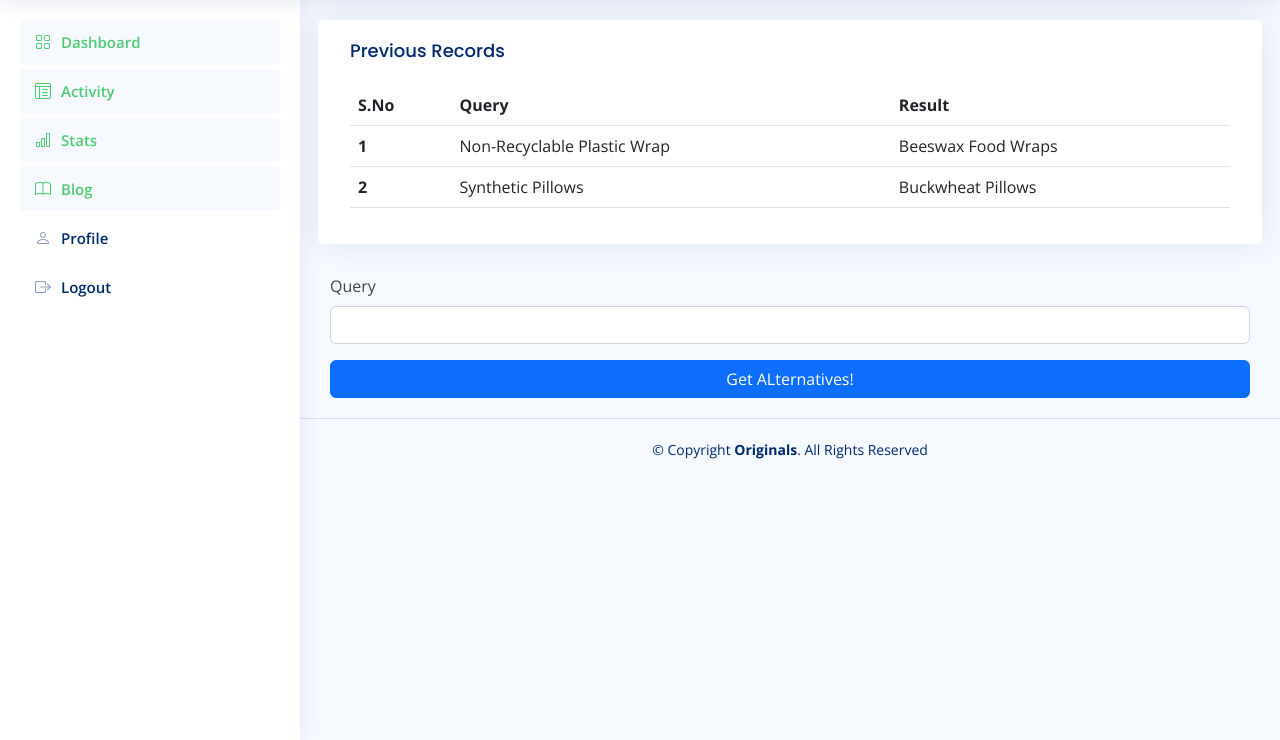
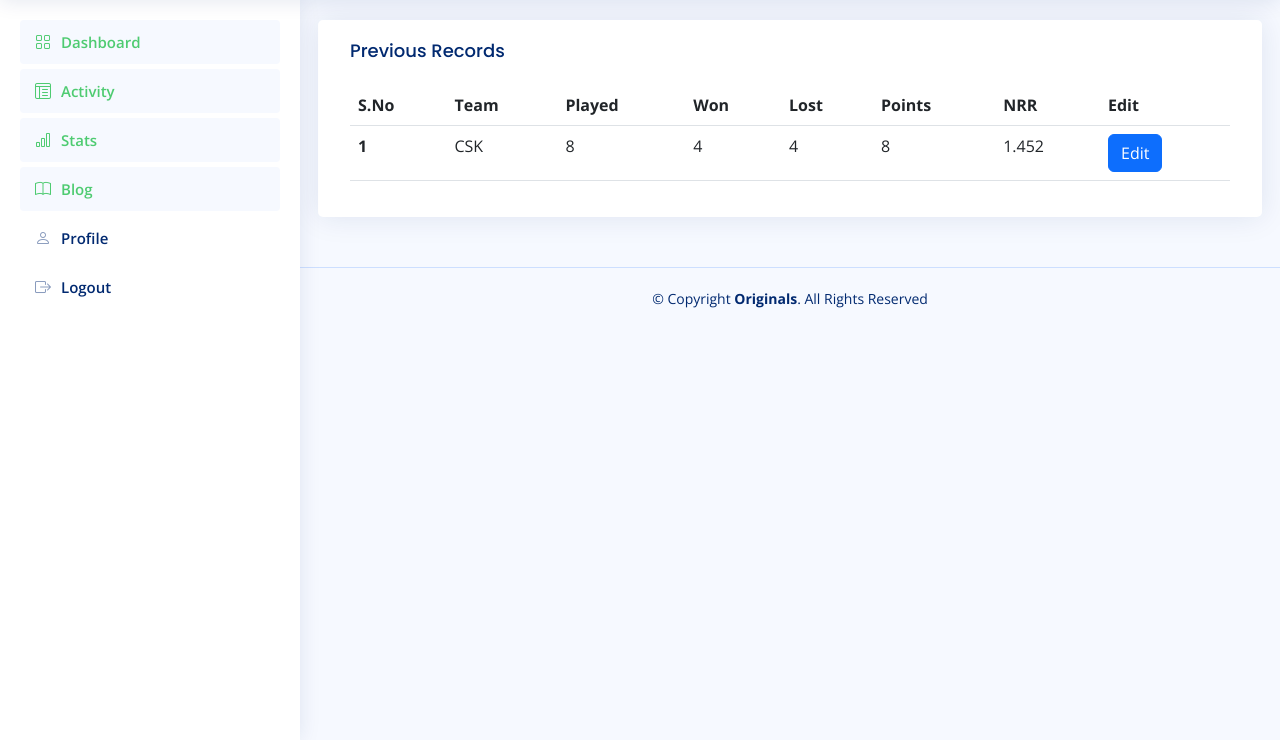
Before and after one commit to SiddharthKoyugura/CricZone, a Flask app: page /table in a window 1280 px wide. Shown: the part 60-800 px from the top of the page. Run offline with Flask 2, Linux system fonts and the light colour scheme; the visitor is signed in with stand-in values (Sample User, id 1); data comes from the database, SQL or seed files in the repository; some libraries are stand-ins or nearby versions.

Commit message:
db update

```diff
--- a/main.py
+++ b/main.py
@@ -28,13 +28,35 @@ class User(UserMixin, db.Model):
     name = db.Column(db.Text, unique=True, nullable=False)
     email = db.Column(db.Text, unique=True, nullable=False)
     password = db.Column(db.Text, nullable=False)
+    team = db.Column(db.Text, nullable=False)
 
 class BlogPost(db.Model):
-    __tablename__ = "blog_posts"
+    __tablename__ = "Blog_posts"
     id = db.Column(db.Integer, primary_key=True)
     title = db.Column(db.String(250), unique=True, nullable=False)
     subtitle = db.Column(db.String(250), nullable=False)
     body = db.Column(db.Text, nullable=False)
+
+class Player(db.Model):
+    __tablename__="players"
+    id = db.Column(db.Integer, primary_key=True)
+    name = db.Column(db.Text, nullable=False)
+    role = db.Column(db.Text, nullable=False)
+    team = db.Column(db.Text, nullable=False)
+    nationality = db.Column(db.Integer, nullable=False)
+    score = db.Column(db.Integer, default=0)
+    wickets = db.Column(db.Integer, default=0)
+    dob = db.Column(db.Text, nullable=False)
+
+class Team(db.Model):
+    __tablename__="Teams"
+    id = db.Column(db.Integer, primary_key=True)
+    team = db.Column(db.Text, nullable=False)
+    win = db.Column(db.Integer, default=0)
+    loss = db.Column(db.Integer, default=0)
+    nrr = db.Column(db.Float, default=0)
+    sixes = db.Column(db.Integer, default=0)
+    fours = db.Column(db.Integer, default=0)
 
 with app.app_context():
     db.create_all()
@@ -60,45 +82,32 @@ def load_user(user_id):
 # query_data = query_data.to_dict()
 
 
-@app.route("/home")
-@login_required
+@app.route("/")
 def home():
-    return render_template("index.html", current_user=current_user)
+    return render_template("index.html", current_user=current_user, is_logged=current_user.is_authenticated)
 
 @app.route("/table", methods=["GET", "POST"])
-@login_required
 def table():
     if request.method == "POST":
-        query = request.form.get("query").title()
-        try:
-            queries.append({
-                "s.no":len(queries)+3,
-                "query":query,
-                "result":query_data[query]
-                })
-        except:
-            flash("AI couldn't find the query")
         return redirect("table")
-    return render_template("tables-general.html", current_user=current_user)
+    return render_template("tables-general.html", current_user=current_user, is_logged=current_user.is_authenticated)
 
 @app.route("/chart")
-@login_required
 def chart():
-    return render_template("charts.html", current_user=current_user)
+    return render_template("charts.html", current_user=current_user, is_logged=current_user.is_authenticated)
 
 @app.route("/profile")
 @login_required
 def profile():
-    return render_template("profile.html", current_user=current_user)
+    return render_template("profile.html", current_user=current_user, is_logged=current_user.is_authenticated)
 
 @app.route("/blog")
-@login_required
 def blog():
     try:
         posts = BlogPost.query.all()
     except:
         posts = None
-    return render_template("blogs.html", current_user=current_user, all_posts=posts)
+    return render_template("blogs.html", current_user=current_user, is_logged=current_user.is_authenticated, all_posts=posts)
 
 @app.route("/add-blog", methods=["GET", "POST"])
 @login_required
@@ -122,7 +131,7 @@ def show_post(post_id):
 
 # User-Authentication
 
-@app.route("/", methods=["GET", "POST"])
+@app.route("/register", methods=["GET", "POST"])
 def register():
     if request.method == "POST":
         email = request.form.get("email")
@@ -132,10 +141,12 @@ def register():
             return redirect(url_for('login'))
 
         name, password = request.form.get("name"), request.form.get("password")
+        team_name = request.form.get("teamName")
         new_user = User(
             name = name,
             email = email,
             password = password,
+            team=team_name,
         )
         db.session.add(new_user)
         db.session.commit()
--- a/templates/header.html
+++ b/templates/header.html
@@ -68,7 +68,7 @@
       <ul class="d-flex align-items-center">
 
         <li class="nav-item dropdown pe-3">
-
+          {% if is_logged: %}
             <a class="nav-link nav-profile d-flex align-items-center pe-0" href="#" data-bs-toggle="dropdown">
               <img src="{{ url_for('static', filename='img/profile-img.jpg') }}" alt="Profile" class="rounded-circle">
               <span class="d-none d-md-block dropdown-toggle ps-2">{{ current_user.name.title() }}</span>
@@ -122,6 +122,7 @@
 
             </ul><!-- End Profile Dropdown Items -->
           </li><!-- End Profile Nav -->
+        {% endif %}
 
       </ul>
     </nav><!-- End Icons Navigation -->
@@ -159,6 +160,7 @@
         </a>
       </li><!-- End Blogs Nav -->
 
+      {% if is_logged: %}
         <li class="nav-item">
           <a class="nav-link collapsed" href="{{ url_for('profile') }}">
             <i class="bi bi-person"></i>
@@ -171,6 +173,14 @@
             <span>Logout</span>
           </a>
         </li>
+      {% else: %}
+        <li class="nav-item">
+          <a class="nav-link collapsed" href="{{ url_for('login') }}">
+            <i class="bi bi-box-arrow-right"></i>
+            <span>Login</span>
+          </a>
+        </li>
+      {% endif %}
 
     </ul>
 
--- a/templates/register.html
+++ b/templates/register.html
@@ -63,6 +63,12 @@
                     </div>
 
                     <div class="col-12">
+                      <label for="teamName" class="form-label">Team Name</label>
+                      <input type="text" name="teamName" class="form-control" id="teamName" required>
+                      <div class="invalid-feedback">Please enter your Team name</div>
+                    </div>
+
+                    <div class="col-12">
                       <label for="yourPassword" class="form-label">Password</label>
                       <input type="password" name="password" class="form-control" id="yourPassword" required>
                       <div class="invalid-feedback">Please enter your password!</div>
--- a/templates/tables-general.html
+++ b/templates/tables-general.html
@@ -21,20 +21,27 @@
                 <thead>
                   <tr>
                     <th scope="col">S.No</th>
-                    <th scope="col">Query</th>
-                    <th scope="col">Result</th>
+                    <th scope="col">Team</th>
+                    <th scope="col">Played</th>
+                    <th scope="col">Won</th>
+                    <th scope="col">Lost</th>
+                    <th scope="col">Points</th>
+                    <th scope="col">NRR</th>
+                    {% if is_logged: %}
+                      <th scope="col">Edit</th>
+                    {% endif %}
                   </tr>
                 </thead>
                 <tbody>
                   <tr>
                     <th scope="row">1</th>
-                    <td>Non-Recyclable Plastic Wrap</td>
-                    <td>Beeswax Food Wraps</td>
-                  </tr>
-                  <tr>
-                    <th scope="row">2</th>
-                    <td>Synthetic Pillows</td>
-                    <td>Buckwheat Pillows</td>
+                    <td>CSK</td>
+                    <td>8</td>
+                    <td>4</td>
+                    <td>4</td>
+                    <td>8</td>
+                    <td>1.452</td>
+                    <td><a href="" class="btn btn-primary">Edit</a></td>
                   </tr>
                     {% for query in queries: %}
                       <tr>
@@ -54,18 +61,6 @@
         </div>
       </div>
     </section>
-    <form class="row g-3 needs-validation" action="{{ url_for('table') }}" method="post" novalidate>
-
-      <div class="col-12">
-        <label for="yourEmail" class="form-label">Query</label>
-        <input type="text" name="query" class="form-control" id="yourEmail" required>
-        <div class="invalid-feedback">Please fill out this section</div>
-      </div>
-
-      <div class="col-12">
-        <button class="btn btn-primary w-100" type="submit">Get ALternatives!</button>
-      </div>
-    </form>
 
   </main><!-- End #main -->
 
```
Lines whose indentation alone changed are shown as unchanged.
